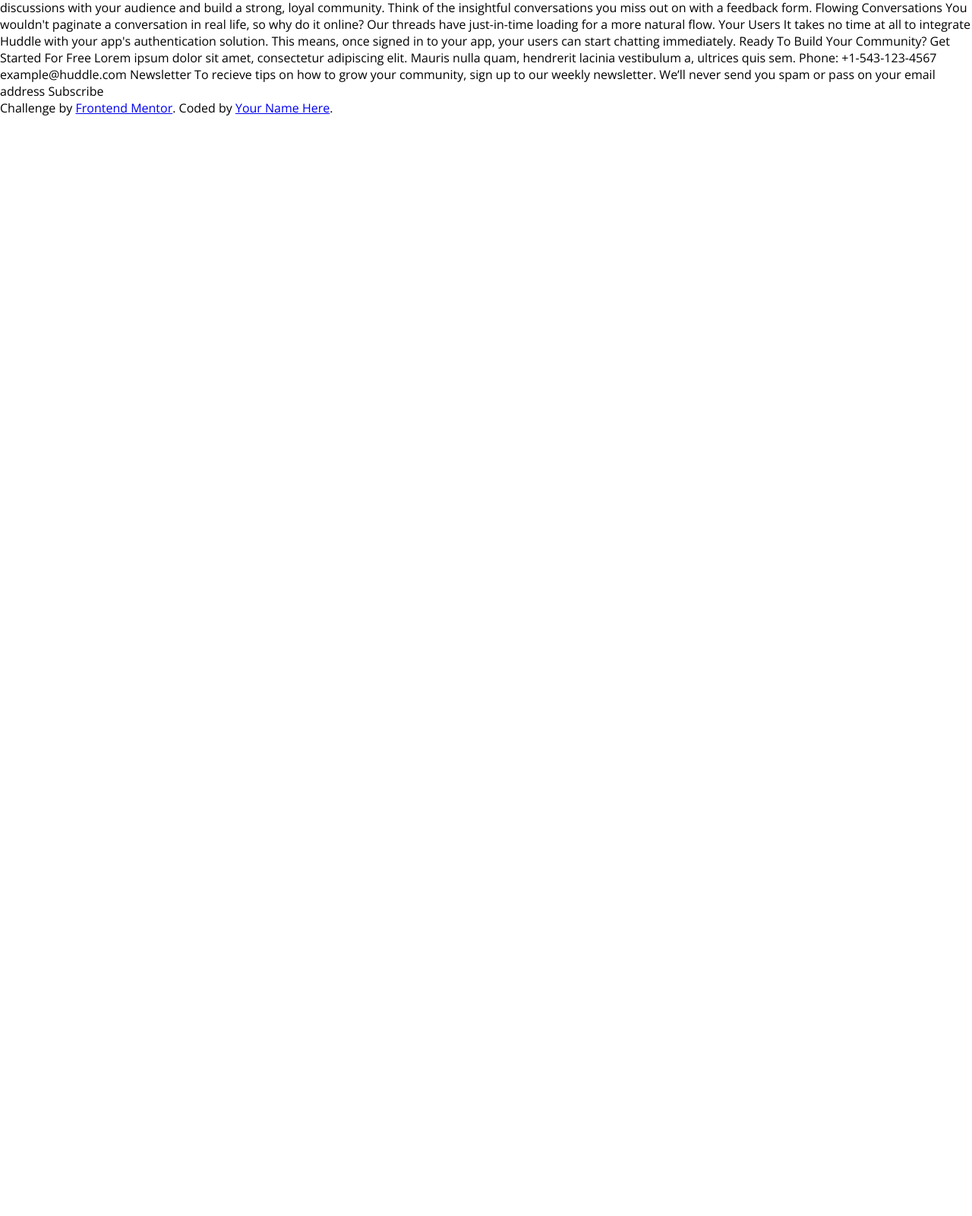
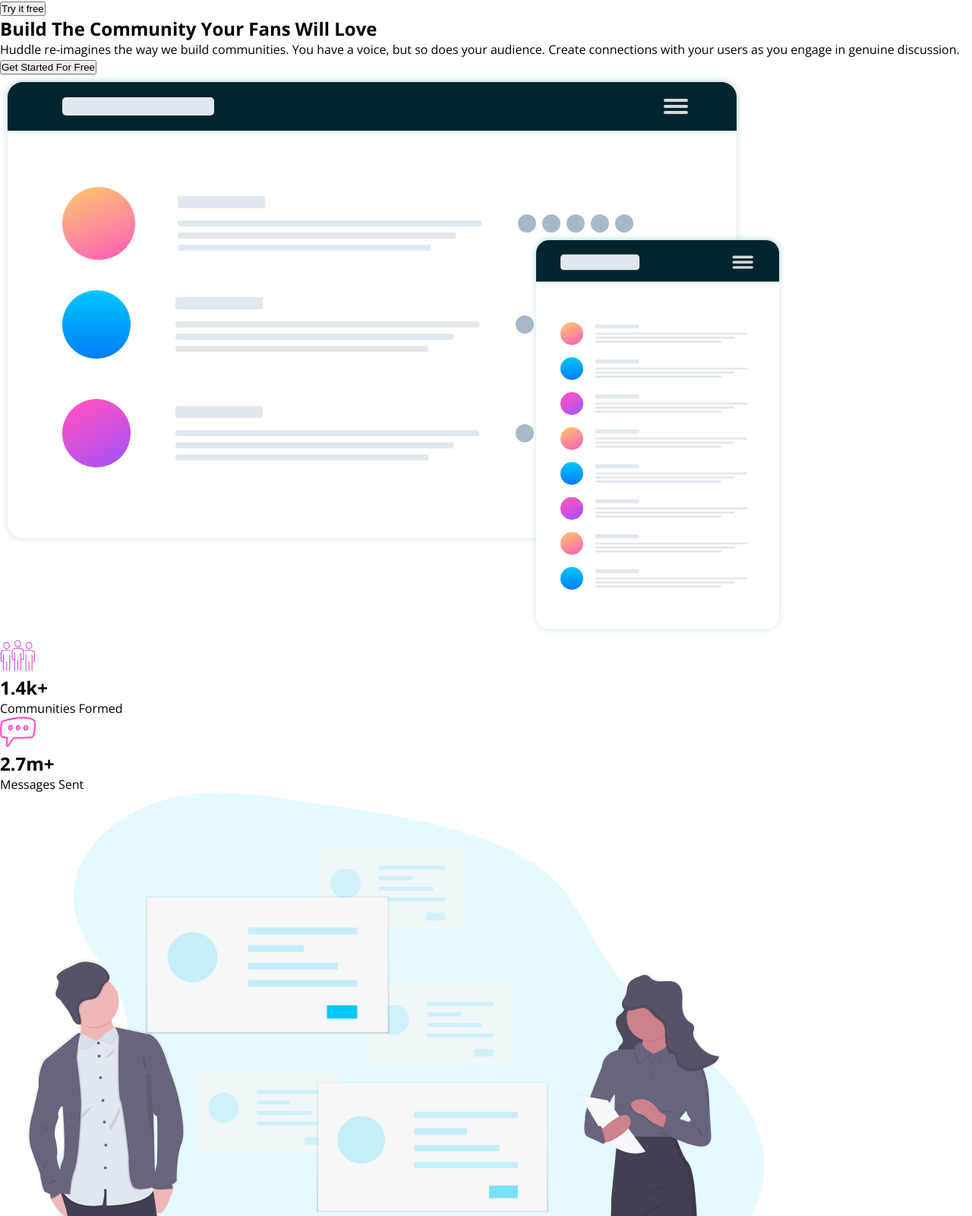
Before and after one commit to krylak123/fm-huddle-landing-page, a plain HTML site: page index.html in a window 1280 px wide. Shown: the part 45-1645 px from the top of the page at 76% size. Before the commit the page ends 800 px from the top, so only its background shows below. Drawn offline with nearby package versions, Linux system fonts and the light colour scheme.

Commit message:
added html structure

```diff
--- a/index.html
+++ b/index.html
@@ -16,52 +16,108 @@
 </head>
 
 <body>
-  Try it free
 
-  Build The Community Your Fans Will Love
+  <header class="header">
+    <div class="header__logo">
+      <img src="images/logo.svg" alt="site logo" class="header__logo-img">
+    </div>
+    <button class="header__btn">Try it free</button>
+  </header>
 
-  Huddle re-imagines the way we build communities. You have a voice, but so does
-  your audience. Create connections with your users as you engage in genuine discussion.
+  <section class="intro">
+    <h1 class="intro__title">Build The Community Your Fans Will Love</h1>
+    <p class="intro__description">Huddle re-imagines the way we build communities. You have a voice, but so does your
+      audience. Create connections with your users as you engage in genuine discussion.</p>
+    <button class="intro__btn">Get Started For Free</button>
+    <div class="intro__img-wrap">
+      <img src="images/screen-mockups.svg" alt="" class="intro__img">
+    </div>
+  </section>
 
-  Get Started For Free
+  <section class="numbers">
+    <div class="numbers__communities-wrap">
+      <img src="images/icon-communities.svg" alt="" class="numbers__icon">
+      <h2 class="numbers__value">1.4k+</h2>
+      <p class="numbers__description">Communities Formed</p>
+    </div>
+    <div class="numbers__messages-wrap">
+      <img src="images/icon-messages.svg" alt="" class="numbers__icon">
+      <h2 class="numbers__value">2.7m+</h2>
+      <p class="numbers__description">Messages Sent</p>
+    </div>
+  </section>
 
-  1.4k+
-  Communities Formed
+  <section class="features">
+    <div class="feature">
+      <div class="feature-img-wrap">
+        <img src="images/illustration-grow-together.svg" alt="feature image" class="feature__img">
+      </div>
+      <div class="feature__text-wrap">
+        <h3 class="feature__title">Grow Together</h3>
+        <p class="feature__description">Generate meaningful discussions with your audience and build a strong, loyal
+          community. Think of the insightful conversations you miss out on with a feedback form.</p>
+      </div>
+    </div>
 
-  2.7m+
-  Messages Sent
+    <div class="feature">
+      <div class="feature-img-wrap">
+        <img src="images/illustration-flowing-conversation.svg" alt="feature image" class="feature__img">
+      </div>
+      <div class="feature__text-wrap">
+        <h3 class="feature__title">Flowing Conversations</h3>
+        <p class="feature__description">You wouldn't paginate a conversation in real life, so why do it online? Our
+          threads have
+          just-in-time loading for a more natural flow.</p>
+      </div>
+    </div>
 
-  Grow Together
-  Generate meaningful discussions with your audience and build a strong, loyal community.
-  Think of the insightful conversations you miss out on with a feedback form.
+    <div class="feature">
+      <div class="feature-img-wrap">
+        <img src="images/illustration-grow-together.svg" alt="feature image" class="feature__img">
+      </div>
+      <div class="feature__text-wrap">
+        <h3 class="feature__title">Your Users</h3>
+        <p class="feature__description">It takes no time at all to integrate Huddle with your app's authentication
+          solution. This means,
+          once signed in to your app, your users can start chatting immediately.</p>
+      </div>
+    </div>
+  </section>
 
-  Flowing Conversations
-  You wouldn't paginate a conversation in real life, so why do it online? Our threads have
-  just-in-time loading for a more natural flow.
+  <section class="summation">
+    <h4 class="summation__title">Ready To Build Your Community?</h4>
+    <button class="summation__btn">Get Started For Free</button>
+  </section>
 
-  Your Users
-  It takes no time at all to integrate Huddle with your app's authentication solution. This means,
-  once signed in to your app, your users can start chatting immediately.
+  <footer class="footer">
+    <div class="footer__newsletter-wrap">
+      <h5 class="footer__title">Newsletter</h5>
+      <p class="footer__description">To recieve tips on how to grow your community, sign up to our weekly newsletter.
+        We’ll never
+        send you spam or pass on your email address</p>
+      <form class="__footer__form">
+        <input type="text" class="footer__input">
+        <input type="submit" value="Subscribe" class="footer__btn">
+      </form>
+    </div>
 
-  Ready To Build Your Community?
-  Get Started For Free
+    <div class="footer__contact-wrap">
+      <img src="images/logo.svg" alt="logo" class="footer__logo">
+      <p class="footer__description">Lorem ipsum dolor sit amet, consectetur adipiscing elit. Mauris nulla quam,
+        hendrerit lacinia
+        vestibulum a, ultrices quis sem.</p>
+      <p class="footer__contact"><img src="images/icon-phone.svg" alt="phone icon" class="footer__icon"> Phone:
+        +1-543-123-4567</p>
+      <p class="footer__contact"><img src="images/icon-email.svg" alt="email icon" class="footer__icon">
+        example@huddle.com</p>
+      <div class="footer__socials">
+        <span class="footer__social-icon fab fa-facebook-square"></span>
+        <span class="footer__social-icon fab fa-instagram"></span>
+        <span class="footer__social-icon fab fa-twitter-square"></span>
+      </div>
+    </div>
+  </footer>
 
-  Lorem ipsum dolor sit amet, consectetur adipiscing elit. Mauris nulla quam, hendrerit lacinia
-  vestibulum a, ultrices quis sem.
-
-  Phone: +1-543-123-4567
-  example@huddle.com
-
-  Newsletter
-  To recieve tips on how to grow your community, sign up to our weekly newsletter. We’ll never
-  send you spam or pass on your email address
-
-  Subscribe
-
-  <p class="attribution">
-    Challenge by <a href="https://www.frontendmentor.io?ref=challenge" target="_blank">Frontend Mentor</a>.
-    Coded by <a href="#">Your Name Here</a>.
-  </p>
 </body>
 
 </html>
```
